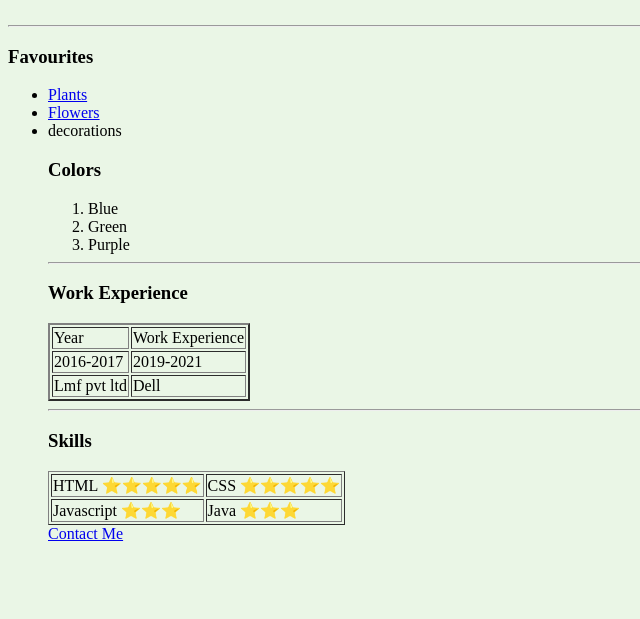
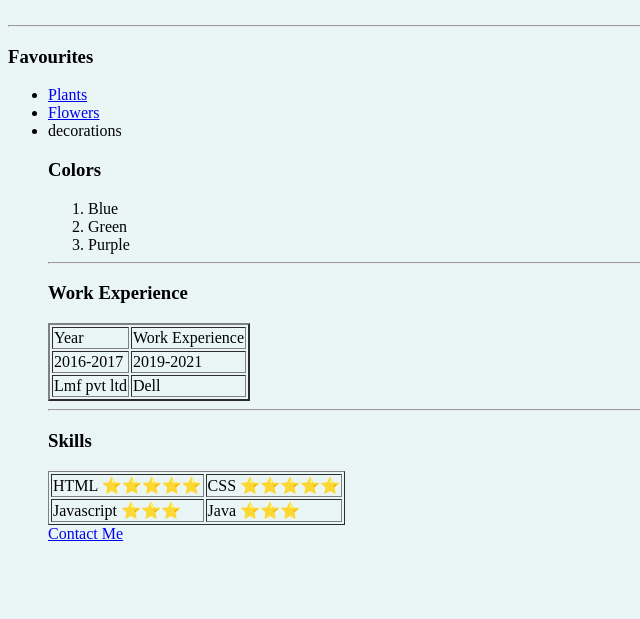
Before and after one commit to Anumathew1/cv, a plain HTML site: page index.html in a window 1280 px wide. Shown: the part 181-800 px from the top of the page, without its empty margins (0-640 px from the left). Drawn offline with Linux system fonts and the light colour scheme.

Commit message:
Update index.html

```diff
--- a/index.html
+++ b/index.html
@@ -18,7 +18,7 @@
         </style>
 
 
-    <body style="background-color:#EAF6E6;">
+    <body style="background-color:#EAF6F6;">
         <table cellspacing="20">
             <tr>
                 <td><img src="img.jpeg" alt="image of anu"></td>
```
